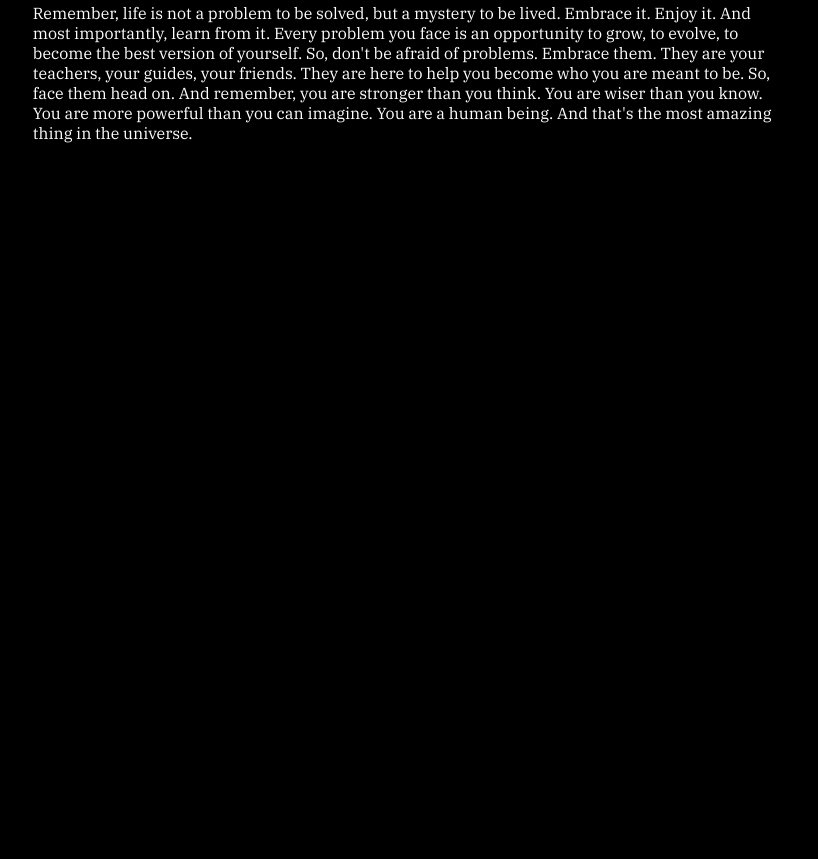
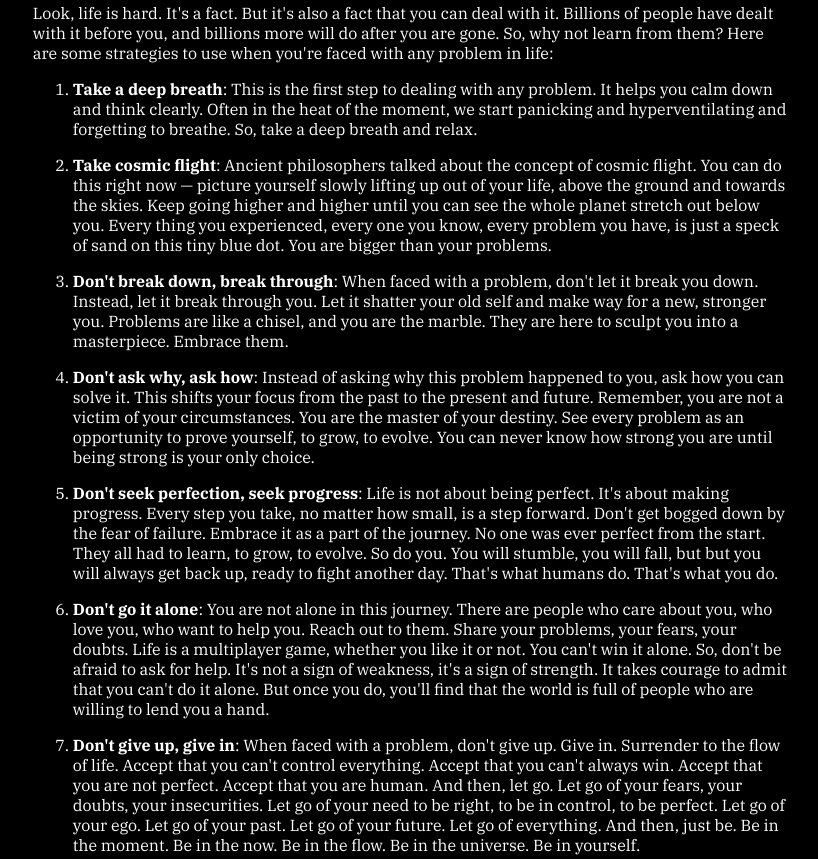
Before and after one commit to Arihant25/inkvent, a plain HTML site: page 2/index.html in a window 1280 px wide. Shown: the part 276-1135 px from the top of the page, without its empty margins (228-1046 px from the left). Before the commit the page ends 800 px from the top, so only its background shows below. Drawn offline with Linux system fonts and the light colour scheme.

```diff
--- a/2/index.html
+++ b/2/index.html
@@ -32,7 +32,31 @@
         </div>
 
         <div>
-            <p>Remember, life is not a problem to be solved, but a mystery to be lived. Embrace it. Enjoy it. And most importantly, learn from it. Every problem you face is an opportunity to grow, to evolve, to become the best version of yourself. So, don't be afraid of problems. Embrace them. They are your teachers, your guides, your friends. They are here to help you become who you are meant to be. So, face them head on. And remember, you are stronger than you think. You are wiser than you know. You are more powerful than you can imagine. You are a human being. And that's the most amazing thing in the universe.</p>
+            <p>Look, life is hard. It's a fact. But it's also a fact that you can deal with it. Billions of people have dealt with it before you, and billions more will do after you are gone. So, why not learn from them? Here are some strategies to use when you're faced with any problem in life:</p>
+<ol>
+<li>
+<p><strong>Take a deep breath</strong>: This is the first step to dealing with any problem. It helps you calm down and think clearly. Often in the heat of the moment, we start panicking and hyperventilating and forgetting to breathe. So, take a deep breath and relax.</p>
+</li>
+<li>
+<p><strong>Take cosmic flight</strong>: Ancient philosophers talked about the concept of cosmic flight. You can do this right now — picture yourself slowly lifting up out of your life, above the ground and towards the skies. Keep going higher and higher until you can see the whole planet stretch out below you. Every thing you experienced, every one you know, every problem you have, is just a speck of sand on this tiny blue dot. You are bigger than your problems.</p>
+</li>
+<li>
+<p><strong>Don't break down, break through</strong>: When faced with a problem, don't let it break you down. Instead, let it break through you. Let it shatter your old self and make way for a new, stronger you. Problems are like a chisel, and you are the marble. They are here to sculpt you into a masterpiece. Embrace them.</p>
+</li>
+<li>
+<p><strong>Don't ask why, ask how</strong>: Instead of asking why this problem happened to you, ask how you can solve it. This shifts your focus from the past to the present and future. Remember, you are not a victim of your circumstances. You are the master of your destiny. See every problem as an opportunity to prove yourself, to grow, to evolve. You can never know how strong you are until being strong is your only choice.</p>
+</li>
+<li>
+<p><strong>Don't seek perfection, seek progress</strong>: Life is not about being perfect. It's about making progress. Every step you take, no matter how small, is a step forward. Don't get bogged down by the fear of failure. Embrace it as a part of the journey. No one was ever perfect from the start. They all had to learn, to grow, to evolve. So do you. You will stumble, you will fall, but but you will always get back up, ready to fight another day. That's what humans do. That's what you do.</p>
+</li>
+<li>
+<p><strong>Don't go it alone</strong>: You are not alone in this journey. There are people who care about you, who love you, who want to help you. Reach out to them. Share your problems, your fears, your doubts. Life is a multiplayer game, whether you like it or not. You can't win it alone. So, don't be afraid to ask for help. It's not a sign of weakness, it's a sign of strength. It takes courage to admit that you can't do it alone. But once you do, you'll find that the world is full of people who are willing to lend you a hand.</p>
+</li>
+<li>
+<p><strong>Don't give up, give in</strong>: When faced with a problem, don't give up. Give in. Surrender to the flow of life. Accept that you can't control everything. Accept that you can't always win. Accept that you are not perfect. Accept that you are human. And then, let go. Let go of your fears, your doubts, your insecurities. Let go of your need to be right, to be in control, to be perfect. Let go of your ego. Let go of your past. Let go of your future. Let go of everything. And then, just be. Be in the moment. Be in the now. Be in the flow. Be in the universe. Be in yourself.</p>
+</li>
+</ol>
+<p>Remember, life is not a problem to be solved, but a mystery to be lived. Embrace it. Enjoy it. And most importantly, learn from it. Every problem you face is an opportunity to grow, to evolve, to become the best version of yourself. So, don't be afraid of problems. Embrace them. They are your teachers, your guides, your friends. They are here to help you become who you are meant to be. So, face them head on. And remember, you are stronger than you think. You are wiser than you know. You are more powerful than you can imagine. You are a human being. And that's the most amazing thing in the universe.</p>
         </div>
     </div>
 </body>
```
Also changed, not shown: index.html (+13 -19 lines), project/templates/index.html (+6 -12 lines).
